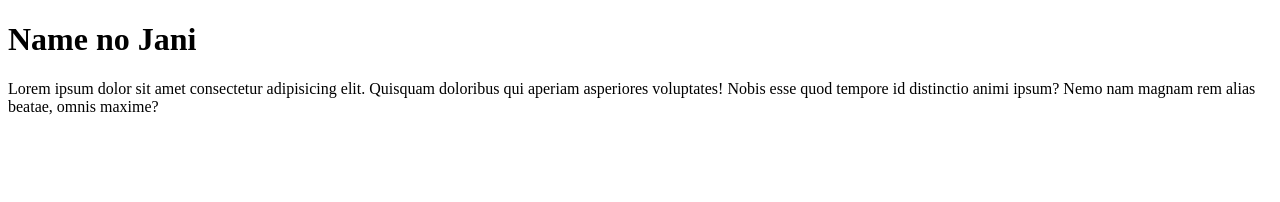
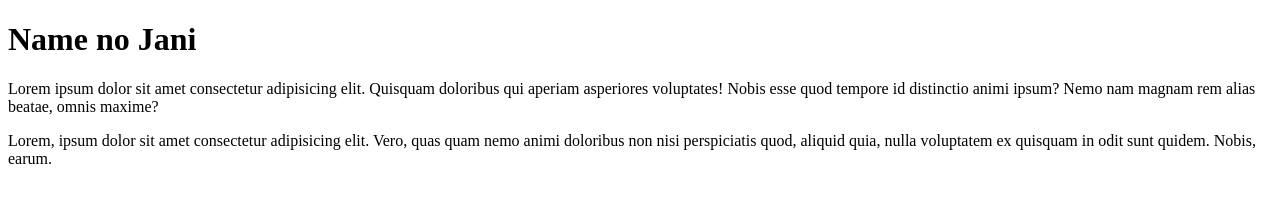
Before and after one commit to JunayedIslam1/my-sixth-repo, a plain HTML site: page tel.html in a window 1280 px wide. Drawn offline with Linux system fonts and the light colour scheme.

Commit message:
my commit

```diff
--- a/tel.html
+++ b/tel.html
@@ -9,6 +9,7 @@
 <body>
     <h1>Name no Jani</h1>
     <p>Lorem ipsum dolor sit amet consectetur adipisicing elit. Quisquam doloribus qui aperiam asperiores voluptates! Nobis esse quod tempore id distinctio animi ipsum? Nemo nam magnam rem alias beatae, omnis maxime?</p>
+    <p>Lorem, ipsum dolor sit amet consectetur adipisicing elit. Vero, quas quam nemo animi doloribus non nisi perspiciatis quod, aliquid quia, nulla voluptatem ex quisquam in odit sunt quidem. Nobis, earum.</p>
 
 </body>
 </html>
```
